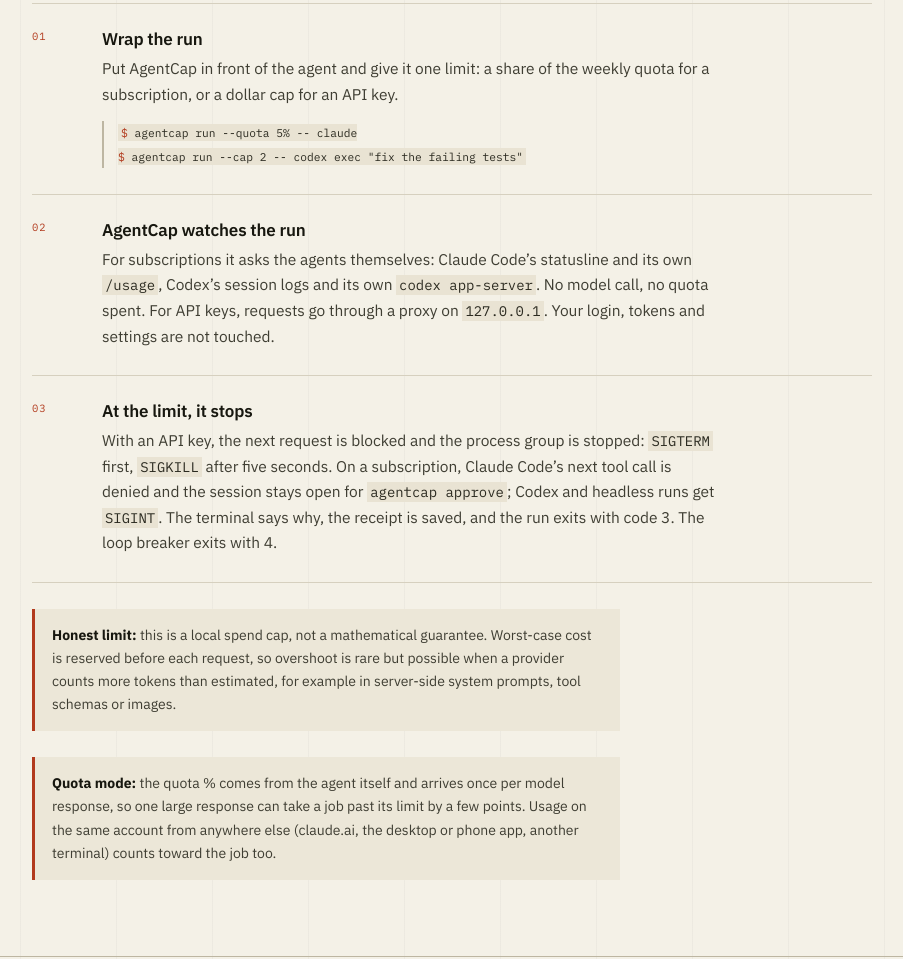
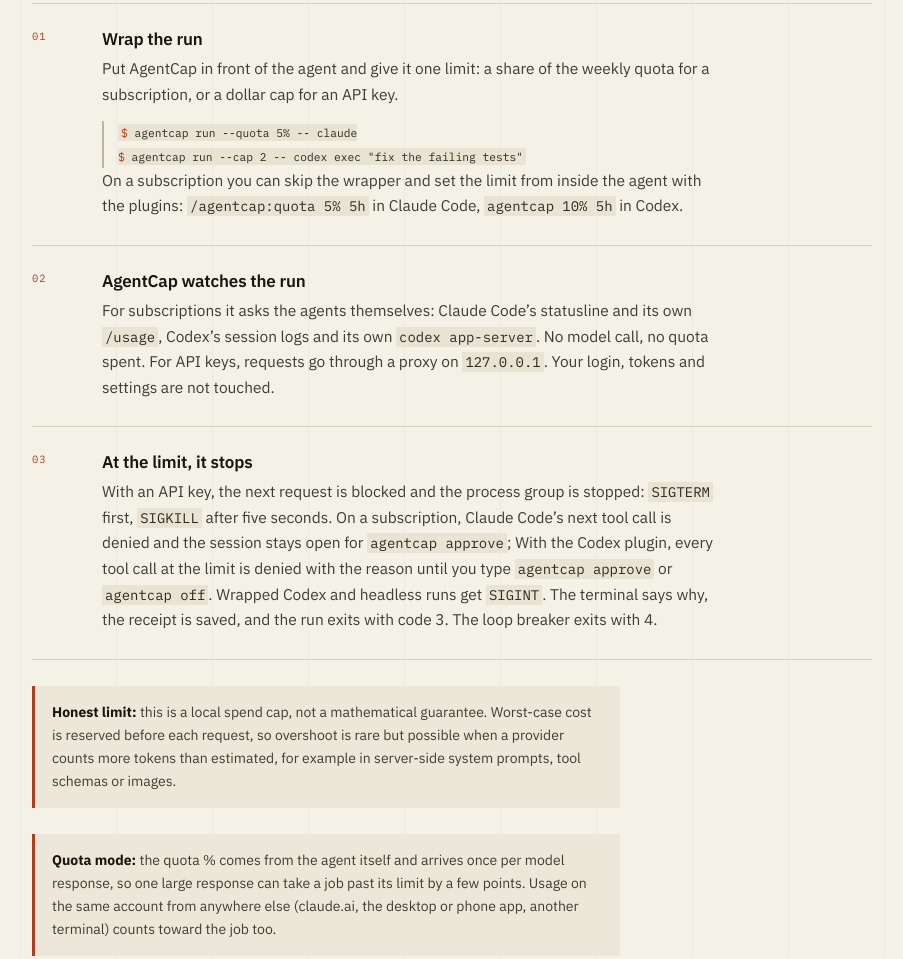
Before and after one commit to Blitz00X/agentcap, a plain HTML site: page landing/v2/index.html in a window 1280 px wide. Shown: the part 1783-2742 px from the top of the page, without its empty margins (284-1187 px from the left). Drawn offline with Linux system fonts and the light colour scheme.

Commit message:
site + README: in-agent activation for Claude Code and Codex (0.5.0)
Landing: Codex plugin card (install, trust the 5 hooks once per version,
`agentcap 10% 5h` / `agentcap default`), Claude plugin card now leads with
/agentcap:quota and /agentcap:default (setup is optional), and the stop
section says what the Codex plugin does at the limit.
README: the Claude headless first-deny receipt was verified live on 14 Nov.

Co-Authored-By: Claude Opus 5.5 <noreply@anthropic.com>

```diff
--- a/landing/v2/index.html
+++ b/landing/v2/index.html
@@ -174,6 +174,7 @@
                 <p>Put AgentCap in front of the agent and give it one limit: a share of the weekly quota for a subscription, or a dollar cap for an API key.</p>
                 <pre><code><span class="p">$</span> agentcap run --quota 5% -- claude
 <span class="p">$</span> agentcap run --cap 2 -- codex exec "fix the failing tests"</code></pre>
+                <p>On a subscription you can skip the wrapper and set the limit from inside the agent with the plugins: <code>/agentcap:quota 5% 5h</code> in Claude Code, <code>agentcap 10% 5h</code> in Codex.</p>
               </div>
             </li>
             <li>
@@ -187,7 +188,7 @@
               <span class="step">03</span>
               <div>
                 <h3>At the limit, it stops</h3>
-                <p>With an API key, the next request is blocked and the process group is stopped: <code>SIGTERM</code> first, <code>SIGKILL</code> after five seconds. On a subscription, Claude Code&rsquo;s next tool call is denied and the session stays open for <code>agentcap approve</code>; Codex and headless runs get <code>SIGINT</code>. The terminal says why, the receipt is saved, and the run exits with code 3. The loop breaker exits with 4.</p>
+                <p>With an API key, the next request is blocked and the process group is stopped: <code>SIGTERM</code> first, <code>SIGKILL</code> after five seconds. On a subscription, Claude Code&rsquo;s next tool call is denied and the session stays open for <code>agentcap approve</code>; With the Codex plugin, every tool call at the limit is denied with the reason until you type <code>agentcap approve</code> or <code>agentcap off</code>. Wrapped Codex and headless runs get <code>SIGINT</code>. The terminal says why, the receipt is saved, and the run exits with code 3. The loop breaker exits with 4.</p>
               </div>
             </li>
           </ol>
@@ -265,7 +266,11 @@ agentcap run --cap 2 -- codex exec "fix the failing tests"</code></pre>
             </div>
             <div>
               <h3>Claude Code plugin</h3>
-              <p>No pip install. <code>/plugin marketplace add Blitz00X/agentcap</code>, <code>/plugin install agentcap@agentcap</code>, then <code>/agentcap:setup</code> once. Read-only; <code>/agentcap:unsetup</code> removes the statusline change.</p>
+              <p>No pip install. <code>/plugin marketplace add Blitz00X/agentcap</code>, <code>/plugin install agentcap@agentcap</code>. Then, inside Claude Code, <code>/agentcap:quota 5% 5h</code> caps this session; <code>/agentcap:default 5% 5h</code> caps every new one, <code>claude -p</code> included. Optional: <code>/agentcap:setup</code> adds a live statusline meter; <code>/agentcap:unsetup</code> removes it.</p>
+            </div>
+            <div>
+              <h3>Codex plugin</h3>
+              <p>No pip install, Codex 0.167+. <code>codex plugin marketplace add Blitz00X/agentcap</code>, <code>codex plugin add agentcap@agentcap</code>, then trust AgentCap&rsquo;s 5 hooks when Codex asks (once per version). Inside Codex, type <code>agentcap 10% 5h</code>; <code>agentcap default 10% 5h</code> covers every new session, <code>codex exec</code> included. These lines never reach the model.</p>
             </div>
             <div>
               <h3>VS Code / Cursor</h3>
```
Also changed, not shown: 1 other file.
